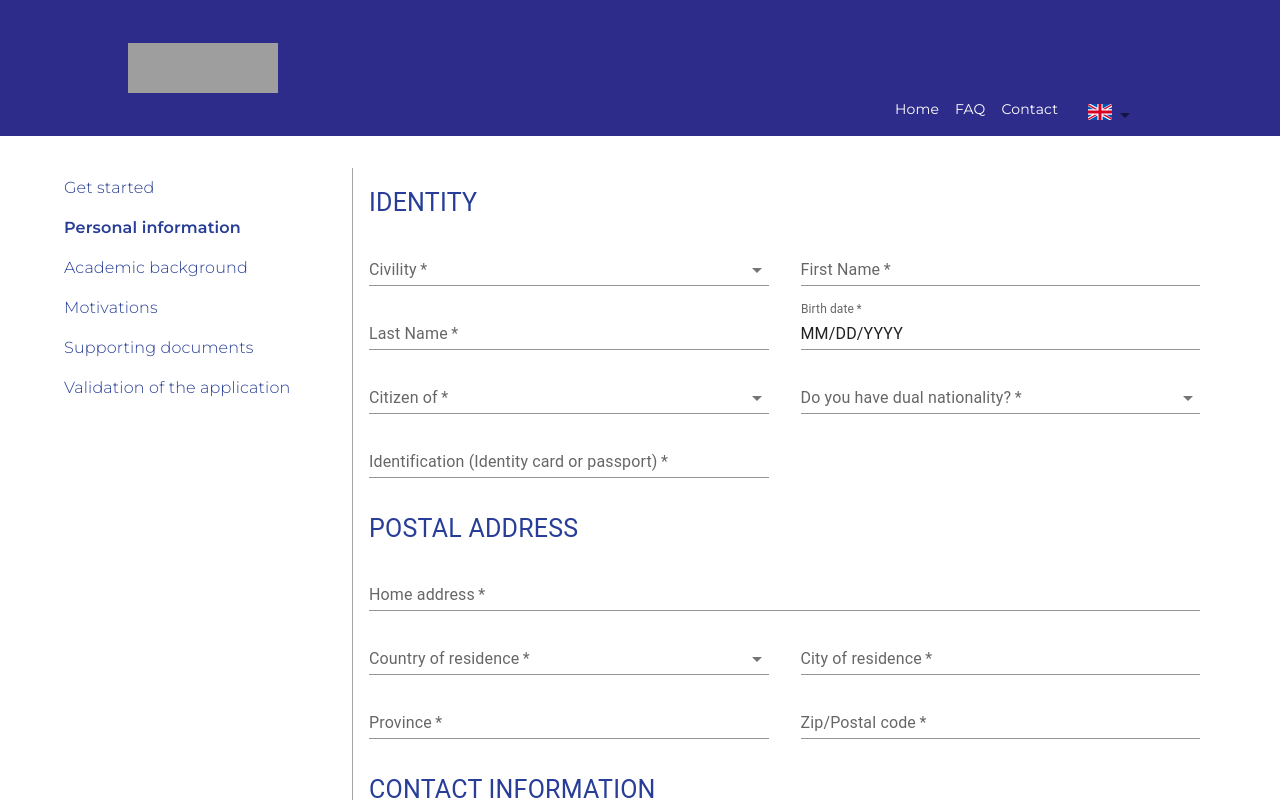
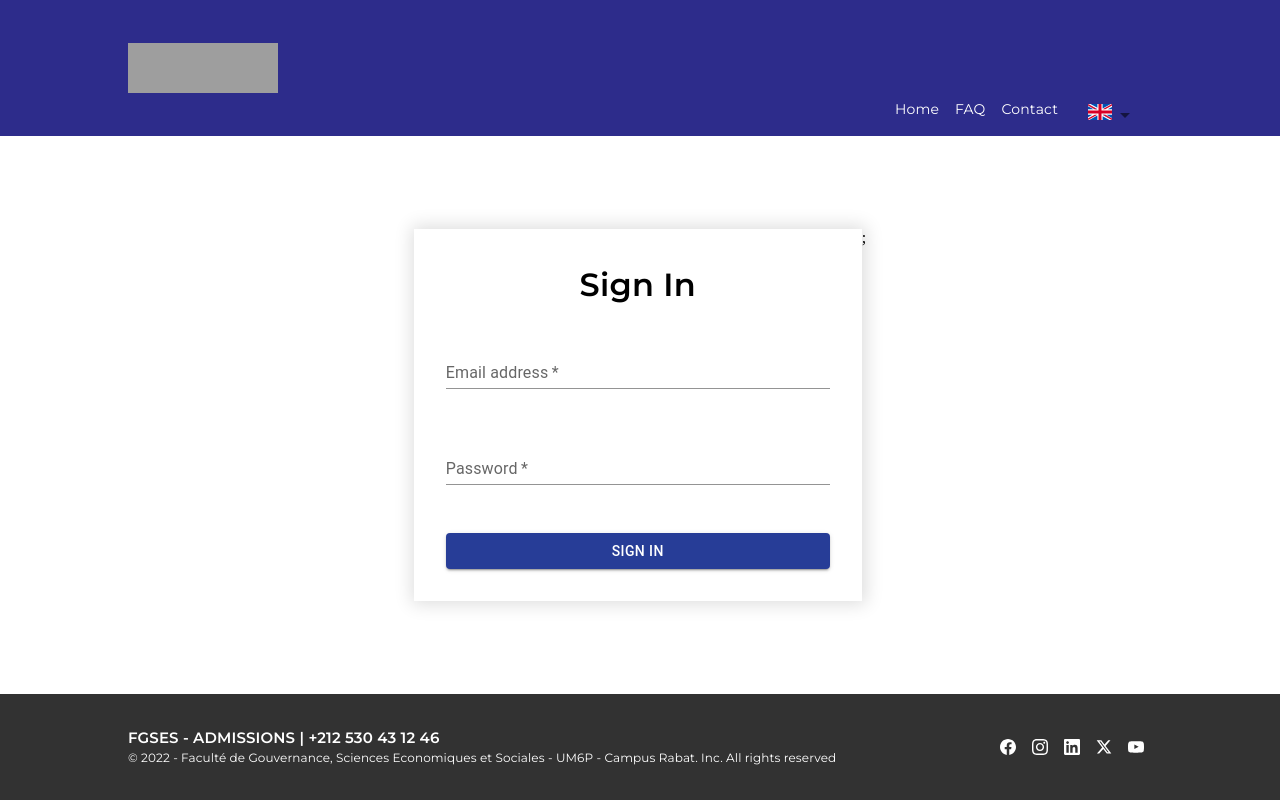
Before and after one commit to EduardKurbatov/university-POC, a React (Vite) app: page / in a window 1280 px wide. Shown: the top 800 px of the page. Built offline with nearby package versions, Linux system fonts and the light colour scheme; grey boxes are pictures that could not be loaded.

Commit message:
Fake login

```diff
--- a/src/App.tsx
+++ b/src/App.tsx
@@ -2,19 +2,32 @@ import { Box } from "@mui/material";
 import Header from "./components/Header";
 import SubmitionPage from "./components/Submition/SubmitionPage";
 import Footer from "./components/Footer/Footer";
+import LoginScreen from "./components/LoginSccreen/LoginScreen";
+import { useState } from "react";
 
 function App() {
+  const [isLoggined, setIsLoggined] = useState(
+    Boolean(localStorage.getItem("isLoggined"))
+  );
+
   return (
     <Box
       display={"flex"}
       flexDirection={"column"}
-      justifyContent={"space-between"}
+      height={"100vh"}
+      sx={{ justifyContent: "space-between" }}
     >
-      <Header />
+      <Header isLoggined={isLoggined} setIsLoggined={setIsLoggined} />
 
-      <SubmitionPage />
+      {isLoggined ? (
+        <SubmitionPage />
+      ) : (
+        <LoginScreen setIsLoggined={setIsLoggined} />
+      )}
 
-      <Footer />
+      <Box justifySelf={"flex-end"}>
+        <Footer />
+      </Box>
     </Box>
   );
 }
--- a/src/components/Header/Header.tsx
+++ b/src/components/Header/Header.tsx
@@ -1,4 +1,4 @@
-import { Box, MenuItem } from "@mui/material";
+import { Box, IconButton, MenuItem } from "@mui/material";
 import GBFlag from "../../icons/GBFlag";
 import FRFlag from "../../icons/FRFlag";
 import {
@@ -8,8 +8,22 @@ import {
   LanguageSelect,
   NavigationLable,
 } from "./HeaderStyledComponents";
+import LogOutIcon from "../../icons/LogOutIcon";
+import React from "react";
 
-const Header = () => {
+interface HeaderProps {
+  isLoggined: boolean;
+  setIsLoggined: React.Dispatch<React.SetStateAction<boolean>>;
+}
+
+const Header: React.FC<HeaderProps> = ({ isLoggined, setIsLoggined }) => {
+  const handlelogOut = () => {
+    setTimeout(() => {
+      localStorage.removeItem("isLoggined");
+      setIsLoggined(false);
+    }, 700);
+  };
+
   return (
     <HeaderContainer>
       <HeaderWrapper>
@@ -41,6 +55,14 @@ const Header = () => {
               </MenuItem>
             </LanguageSelect>
           </Box>
+
+          {isLoggined && (
+            <Box sx={{ px: 1 }}>
+              <IconButton onClick={handlelogOut}>
+                <LogOutIcon fill={"#fff"} />
+              </IconButton>
+            </Box>
+          )}
         </Box>
       </HeaderWrapper>
     </HeaderContainer>
--- a/src/components/Header/HeaderStyledComponents.tsx
+++ b/src/components/Header/HeaderStyledComponents.tsx
@@ -4,7 +4,7 @@ export const HeaderContainer = styled(Box)(({ theme }) => ({
   display: "flex",
   justifyContent: "center",
   width: "100%",
-  height: "120px",
+  minHeight: "120px",
   backgroundColor: "#2d2c8b",
   padding: `${theme.spacing(1)} 0`,
 }));
--- /dev/null
+++ b/src/components/LoginSccreen/LoginScreen.tsx
@@ -0,0 +1,125 @@
+import { LoginContainer } from "./LoginScreenStyledComponents";
+import {
+  Box,
+  Button,
+  CircularProgress,
+  TextField,
+  Typography,
+} from "@mui/material";
+import { Formik } from "formik";
+import { FormFieldContainer } from "../Styled/Form";
+import { validationSchema } from "./validationSchema";
+import React, { useState } from "react";
+
+interface LoginSccreenProps {
+  setIsLoggined: React.Dispatch<React.SetStateAction<boolean>>;
+}
+
+const LoginScreen: React.FC<LoginSccreenProps> = ({ setIsLoggined }) => {
+  const [isLoading, setIsLoading] = useState(false);
+
+  const handleLogin = () => {
+    setIsLoading(true);
+    setTimeout(() => {
+      localStorage.setItem("isLoggined", "true");
+      setIsLoggined(true);
+      setIsLoading(false);
+    }, 1500);
+  };
+
+  return (
+    <Box sx={{ display: "flex", justifyContent: "center", width: "100%" }}>
+      <LoginContainer>
+        <Box>
+          <Typography
+            fontSize={"32px"}
+            color={"#000"}
+            fontFamily={"Montserrat"}
+            fontWeight={600}
+          >
+            Sign In
+          </Typography>
+        </Box>
+
+        <Formik
+          initialValues={{ email: "", password: "" }}
+          onSubmit={() => {
+            handleLogin();
+          }}
+          validationSchema={validationSchema}
+          validateOnChange={false}
+        >
+          {(props) => (
+            <Box
+              display={"flex"}
+              flexDirection={"column"}
+              gap={4}
+              width={"100%"}
+              sx={{ mt: 4 }}
+            >
+              <FormFieldContainer>
+                <TextField
+                  sx={{ width: "100%" }}
+                  name="email"
+                  label="Email address"
+                  onChange={(e) => {
+                    props.setErrors({});
+                    props.handleChange(e);
+                  }}
+                  variant="standard"
+                  required
+                  error={Boolean(props.errors.email)}
+                  helperText={props.errors.email}
+                />
+              </FormFieldContainer>
+
+              <FormFieldContainer>
+                <TextField
+                  sx={{ width: "100%" }}
+                  type="password"
+                  name="password"
+                  label="Password"
+                  onChange={(e) => {
+                    props.setErrors({});
+                    props.handleChange(e);
+                  }}
+                  variant="standard"
+                  required
+                  error={Boolean(props.errors.password)}
+                  helperText={props.errors.password}
+                />
+              </FormFieldContainer>
+
+              <Box>
+                <Button
+                  variant="contained"
+                  color="inherit"
+                  disabled={isLoading}
+                  sx={{
+                    bgcolor: "#273d97",
+                    color: "#fff",
+                    width: "100%",
+                    "&:hover": {
+                      color: "#273d97",
+                    },
+                  }}
+                  onClick={() => props.handleSubmit()}
+                >
+                  Sign In
+                  {isLoading && (
+                    <Box display={"flex"} alignItems={"center"} sx={{ ml: 2 }}>
+                      <CircularProgress color={"warning"} size={"14px"} />
+                    </Box>
+                  )}
+                </Button>
+              </Box>
+            </Box>
+          )}
+        </Formik>
+      </LoginContainer>
+      ;
+    </Box>
+  );
+};
+
+export default LoginScreen;
--- /dev/null
+++ b/src/components/LoginSccreen/LoginScreenStyledComponents.ts
@@ -0,0 +1,21 @@
+import { Box, styled } from "@mui/material";
+
+export const LoginContainer = styled(Box)(({ theme }) => ({
+  display: "flex",
+  flexDirection: "column",
+  alignItems: "center",
+  backgroundColor: "#fff",
+  boxShadow: "1px 0px 17px 3px #ddd",
+  padding: theme.spacing(4),
+  width: "30%",
+
+  [theme.breakpoints.down("lg")]: {
+    width: "50%",
+    padding: theme.spacing(3),
+  },
+
+  [theme.breakpoints.down("md")]: {
+    width: "70%",
+    padding: theme.spacing(3),
+  },
+}));
--- /dev/null
+++ b/src/components/LoginSccreen/validationSchema.ts
@@ -0,0 +1,13 @@
+import * as Yup from "yup";
+
+export const validationSchema = Yup.object().shape({
+  email: Yup.string()
+    .matches(
+      /^\w+([-+.']\w+)*@\w+([-.]\w+)*\.\w+([-.]\w+)*$/,
+      "Enter correct email format"
+    )
+    .required("Email is required field"),
+  password: Yup.string()
+    .min(5, "Must be at least 5 digits")
+    .required("Password is required field"),
+});
--- /dev/null
+++ b/src/icons/LogOutIcon.tsx
@@ -0,0 +1,15 @@
+import { SvgIcon, SvgIconProps } from "@mui/material";
+import React from "react";
+
+const LogOutIcon: React.FC<SvgIconProps> = (props) => {
+  return (
+    <SvgIcon {...props} width="24" height="24" viewBox="0 0 24 24">
+      <path
+        d="M6.25 2C5.00736 2 4 3.00736 4 4.25V19.75C4 20.9926 5.00736 22 6.25 22H12.8096C12.3832 21.5557 12.0194 21.051 11.7322 20.5H6.25C5.83579 20.5 5.5 20.1642 5.5 19.75V4.25C5.5 3.83579 5.83579 3.5 6.25 3.5H17.75C18.1642 3.5 18.5 3.83579 18.5 4.25V11.0764C19.0232 11.1572 19.5258 11.3004 20 11.4982V4.25C20 3.00736 18.9926 2 17.75 2H6.25ZM17.5 23C20.5376 23 23 20.5376 23 17.5C23 14.4624 20.5376 12 17.5 12C14.4624 12 12 14.4624 12 17.5C12 20.5376 14.4624 23 17.5 23ZM21 17.5C21 17.7761 20.7761 18 20.5 18H15.7071L17.3536 19.6464C17.5488 19.8417 17.5488 20.1583 17.3536 20.3536C17.1583 20.5488 16.8417 20.5488 16.6464 20.3536L14.1464 17.8536C13.9512 17.6583 13.9512 17.3417 14.1464 17.1464L16.6464 14.6464C16.8417 14.4512 17.1583 14.4512 17.3536 14.6464C17.5488 14.8417 17.5488 15.1583 17.3536 15.3536L15.7071 17H20.5C20.7761 17 21 17.2239 21 17.5ZM8.5 13.25C9.32843 13.25 10 12.5784 10 11.75C10 10.9216 9.32843 10.25 8.5 10.25C7.67157 10.25 7 10.9216 7 11.75C7 12.5784 7.67157 13.25 8.5 13.25Z"
+        fill={props.fill || "#212121"}
+      />
+    </SvgIcon>
+  );
+};
+
+export default LogOutIcon;
```
